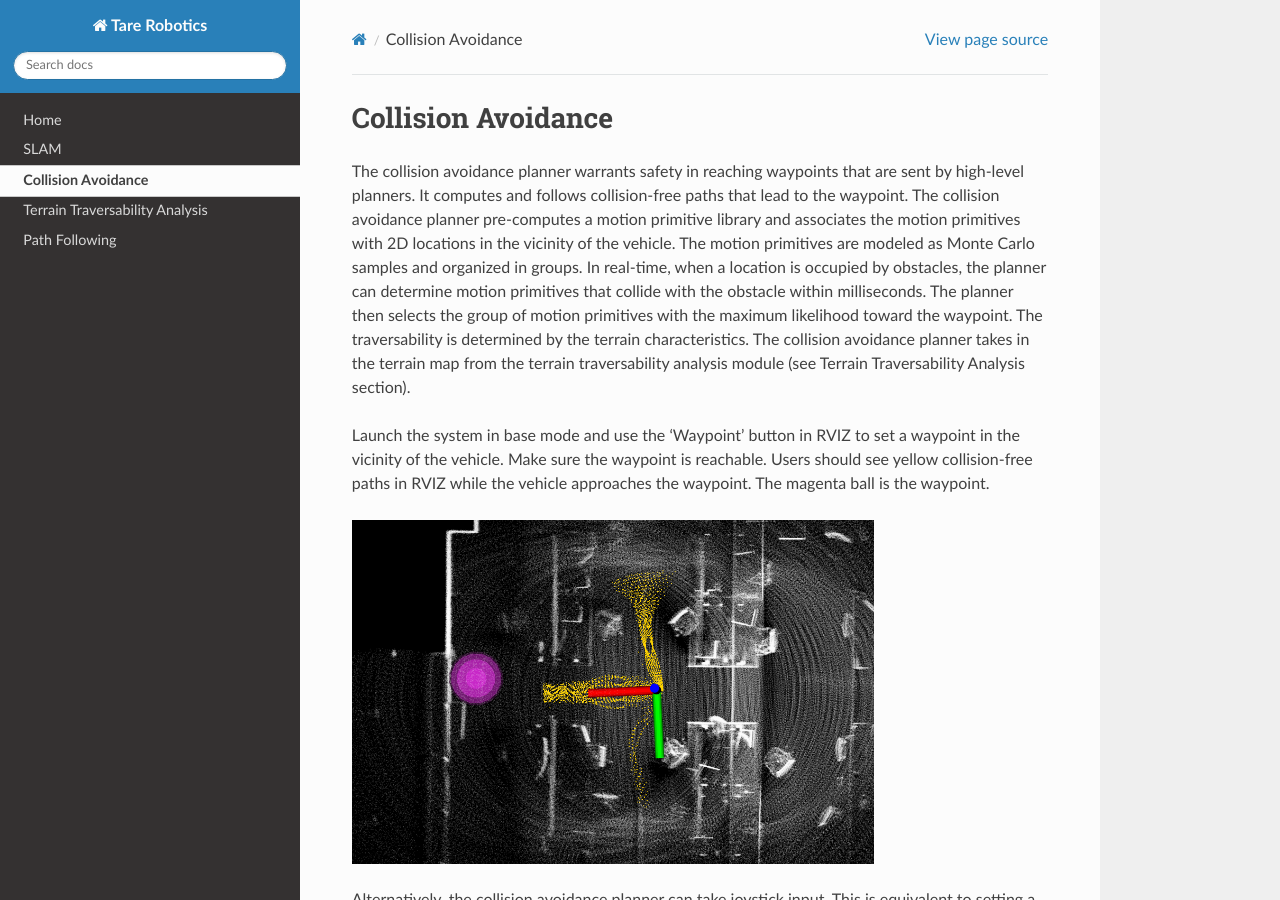
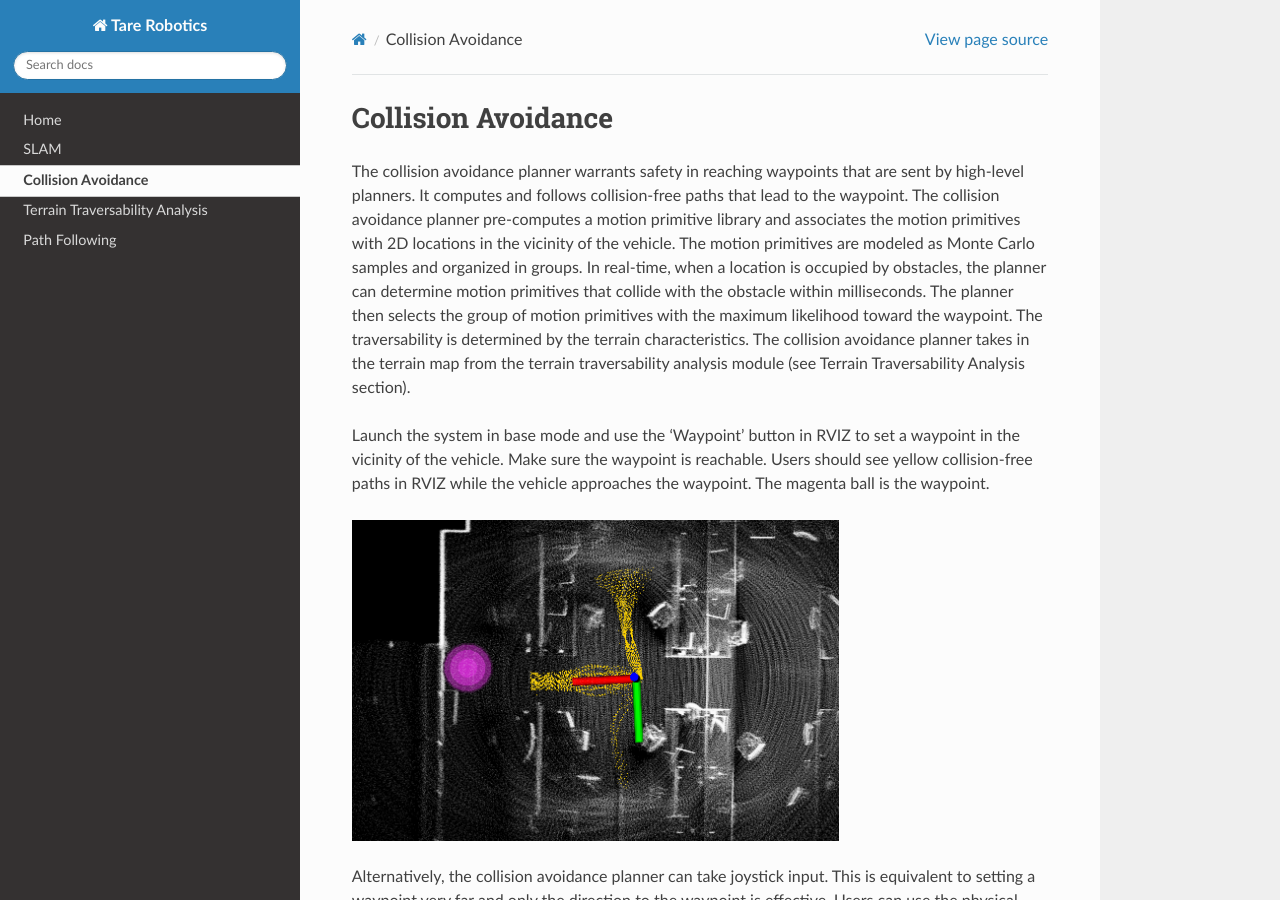
Before and after one commit to caochao39/tarerobotics, a Sphinx documentation site: the page built from docs/source/collision_avoidance.rst, in a window 1280 px wide and 900 px high. Built offline with Sphinx 7.4.7 and the Read the Docs theme 3.1.0, drawn with Linux system fonts in a browser that asks for light colours.

Commit message:
Update collision_avoidance.rst

```diff
--- a/docs/source/collision_avoidance.rst
+++ b/docs/source/collision_avoidance.rst
@@ -6,11 +6,11 @@ The collision avoidance planner warrants safety in reaching waypoints that are s
 Launch the system in base mode and use the ‘Waypoint’ button in RVIZ to set a waypoint in the vicinity of the vehicle. Make sure the waypoint is reachable. Users should see yellow collision-free paths in RVIZ while the vehicle approaches the waypoint. The magenta ball is the waypoint.
 
 .. image:: images/image6.png
-    :width: 75%
+    :width: 70%
 
 Alternatively, the collision avoidance planner can take joystick input. This is equivalent to setting a waypoint very far and only the direction to the waypoint is effective. Users can use the physical joystick controller (left in the figure) or the virtual joystick in RVIZ (right in the figure) to navigate the vehicle. The vehicle will avoid collisions. If using the physical joystick controller, operate the right joystick on it. To resume navigation to the waypoint, click the 'Resume Navigation to Goal' button in RVIZ. Or, users can hold the 'waypoint-mode' button on the controller and use the right joystick to set the speed.
 
-|pic1| |pic2|
+|pic1|     |pic2|
 
 .. |pic1| image:: images/image15.jpg
    :width: 55%
```
